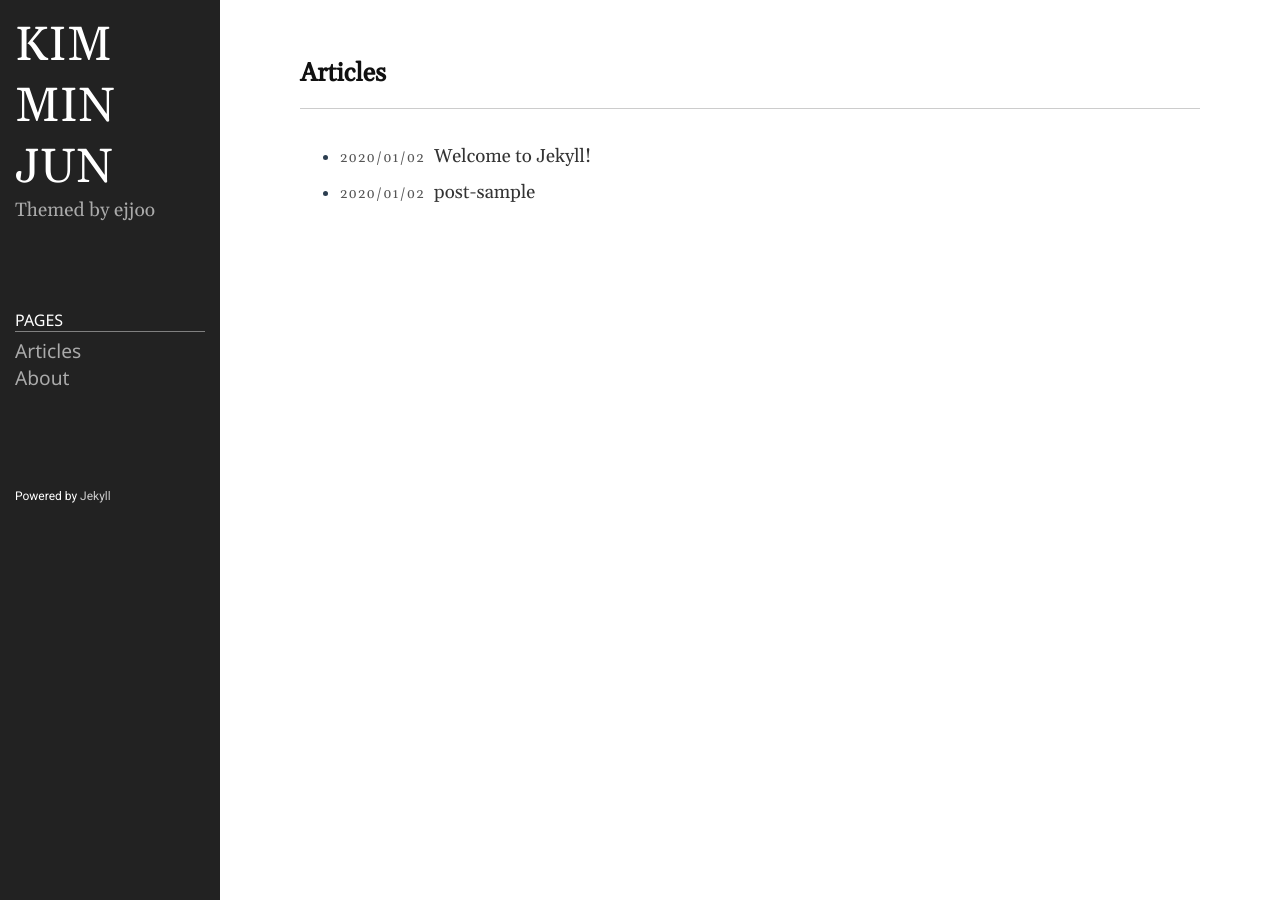
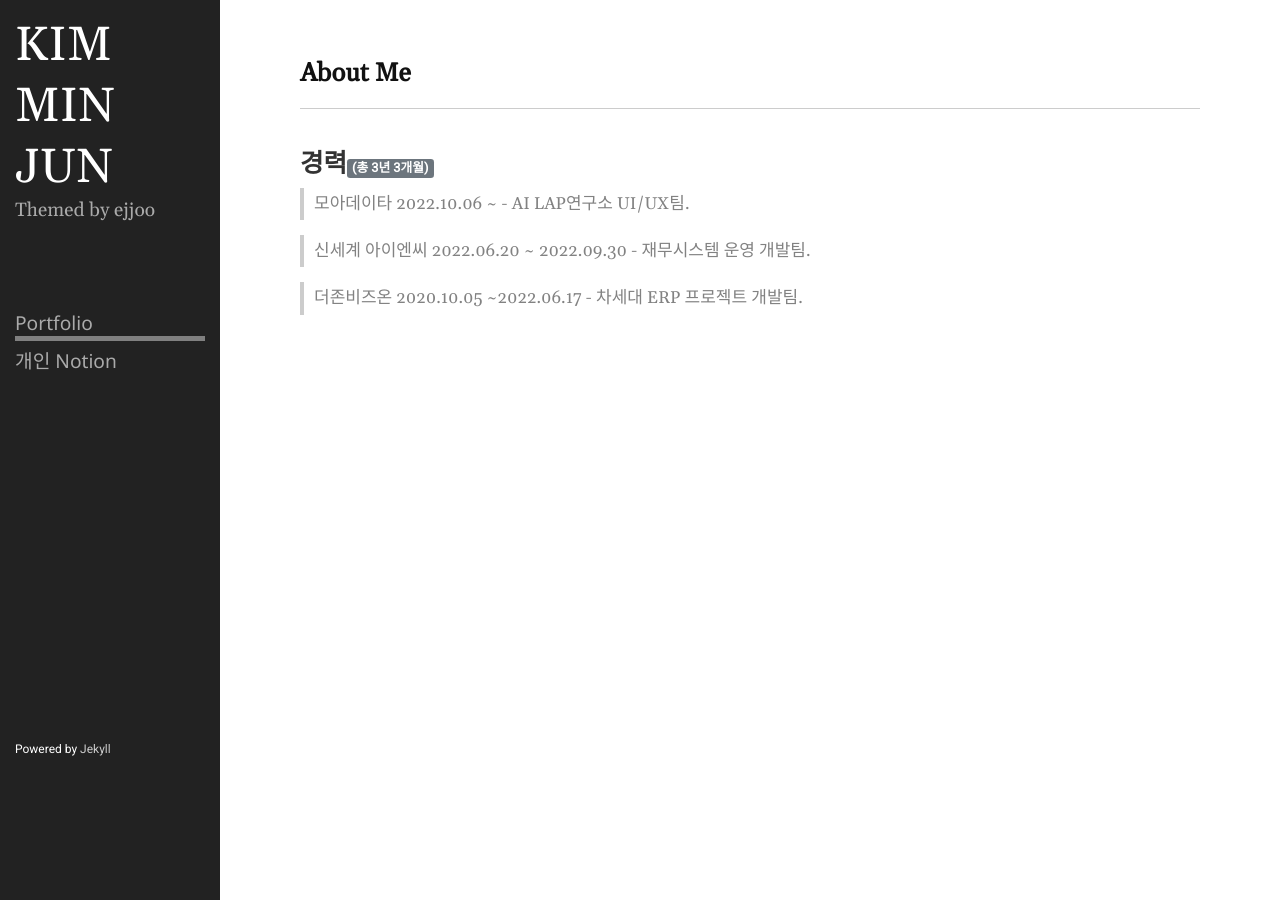
Before and after one commit to alswns1201/alswns1201.github.io, a Jekyll site: the page built from index.md, in a window 1280 px wide. Built offline with Jekyll 4.4.1, drawn with Linux system fonts in a browser that asks for light colours.

Commit message:
포트폴리오 적용 시작 - sidbar 정리 및 디자인 적용.

```diff
--- a/_includes/home.html
+++ b/_includes/home.html
@@ -1,25 +1,22 @@
 <article class="post">
   <header class="post-header home">
-    <div class="post-title">Articles</div>
+    <div class="post-title">
+      About Me
+    </div>
   </header>
+  <h2 id="theme-monos">경력<span class="badge">총 3년 3개월</span></h2>
+  <blockquote>
+    <p>모아데이타 2022.10.06 ~  - AI LAP연구소 UI/UX팀.</p>
+  </blockquote>
+  <blockquote>
+    <p>신세계 아이엔씨 2022.06.20 ~ 2022.09.30 - 재무시스템 운영 개발팀.</p>
+  </blockquote>
+  <blockquote>
+    <p>더존비즈온 2020.10.05 ~2022.06.17  - 차세대 ERP 프로젝트 개발팀.</p>
+  </blockquote>
 
-  <div class="post-content">
-      {%- if site.posts.size > 0 -%}
-    <ul class="post-list">
-      {%- for post in site.posts -%}
-      <li class="post-list-item">
-        <!-- {%- assign date_format = site.date_format | default: "%b %-d, %Y" -%} -->
-        {%- assign date_format = "%Y/%m/%d" -%}
-        <span class="post-date">{{ post.date | date: date_format }}</span>
-      	<a class="post-link" href="{{ post.url | relative_url }}">
-    	    {{ post.title | escape }}
-		</a>
-        {%- if site.show_excerpts -%}{{ post.excerpt }}{%- endif -%}
-      </li>
-      {%- endfor -%}
-    </ul>
-  {%- endif -%}
-  </div>
+
+
 </article>
 
 
--- a/_includes/sidebar.html
+++ b/_includes/sidebar.html
@@ -13,40 +13,12 @@
 
 <div class="sidebar-item sidebar-nav">
 	<ul class="nav">
-      <li class="nav-title">Pages</li>
-	  <li>
-	  	<a class="nav-item" href="/">Articles</a>
-	  </li>
-	  {% assign pages_list = site.pages %}
-	  {% for node in pages_list %}
-	    {% if node.title != null %}
-	      {% if node.layout == "page" %}
-	        <li>
-	        	<a class="nav-item" href="{{ node.url }}">
-	            	{{ node.title }}
-	            </a>
-	        </li>
-	      {% endif %}
-	    {% endif %}
-	  {% endfor %}
+      <li class="nav-title"><a href="/"  class="nav-item">Portfolio</a></li>
+		<li>
+		<a href="https://carpal-pull-289.notion.site/Memo-3dd724980fe64e7e8086683c12eb4bed?pvs=4"  class="nav-item">개인 Notion</a>
+		</li>
 	</ul>
 </div>
-<!--
-<div class="sidebar-item sidebar-nav">
-  	<ul class="nav">
-			<li class="nav-title">Categories</li>
-	    {% for category in site.categories %}
-	    <li>
-	    	<a class="nav-item" href="{{ root_url }}/{{ site.category_dir }}#{{ category | first }}">
-				<span class="name">{{ category | first }}</span>
-				<span class="badge">{{ category | last | size }}</span>
-	    	</a>
- 		</li>
-	    {% endfor %}
-	  </nav>
-	</ul>
-</div>
--->
 
 <div class="sidebar-item sidebar-footer">
 	<p>Powered by <a href="https://github.com/jekyll/jekyll">Jekyll</a></p>
--- a/public/css/style.css
+++ b/public/css/style.css
@@ -134,7 +134,7 @@ code {
 	font-size: 100%;
 	font-family: "Noto Sans";
 	text-transform: uppercase;
-	border-bottom: 1px solid gray;
+	border-bottom: 5px solid gray;
 	margin-bottom: 5px;
 }
 
@@ -147,9 +147,24 @@ a.nav-item {
 
 a.nav-item:hover { color: #777; }
 
-.badge { font-size: 70%; }
+.badge {
+	font-size: 50%;
+	background-color: #6c757d;
+	color: #fff;
+	padding: 0.25em 0.4em;
+	display: inline-block;
+	line-height: 1;
+	text-align: center;
+	white-space: nowrap;
+	vertical-align: baseline;
+	border-radius: 0.25em;
+
+
+}
+
 .badge::before { content: "("; }
 .badge::after { content: ")"; }
+
 
 .post-list > li {
 }
@@ -287,7 +302,7 @@ footer {
 }
 
 .sidebar-footer {
-	margin-top: 80px;
+	margin-top: 350px;
 	font-size: 0.75em;
 	font-weight: lighter;
 	font-family: "Roboto";
```
Also changed, not shown: _posts/2020-01-02-post1.markdown (deleted, +0 -13 lines), _posts/2020-01-02-welcome-to-jekyll.markdown (deleted, +0 -29 lines), _includes/default.html (line endings or trailing spaces).
